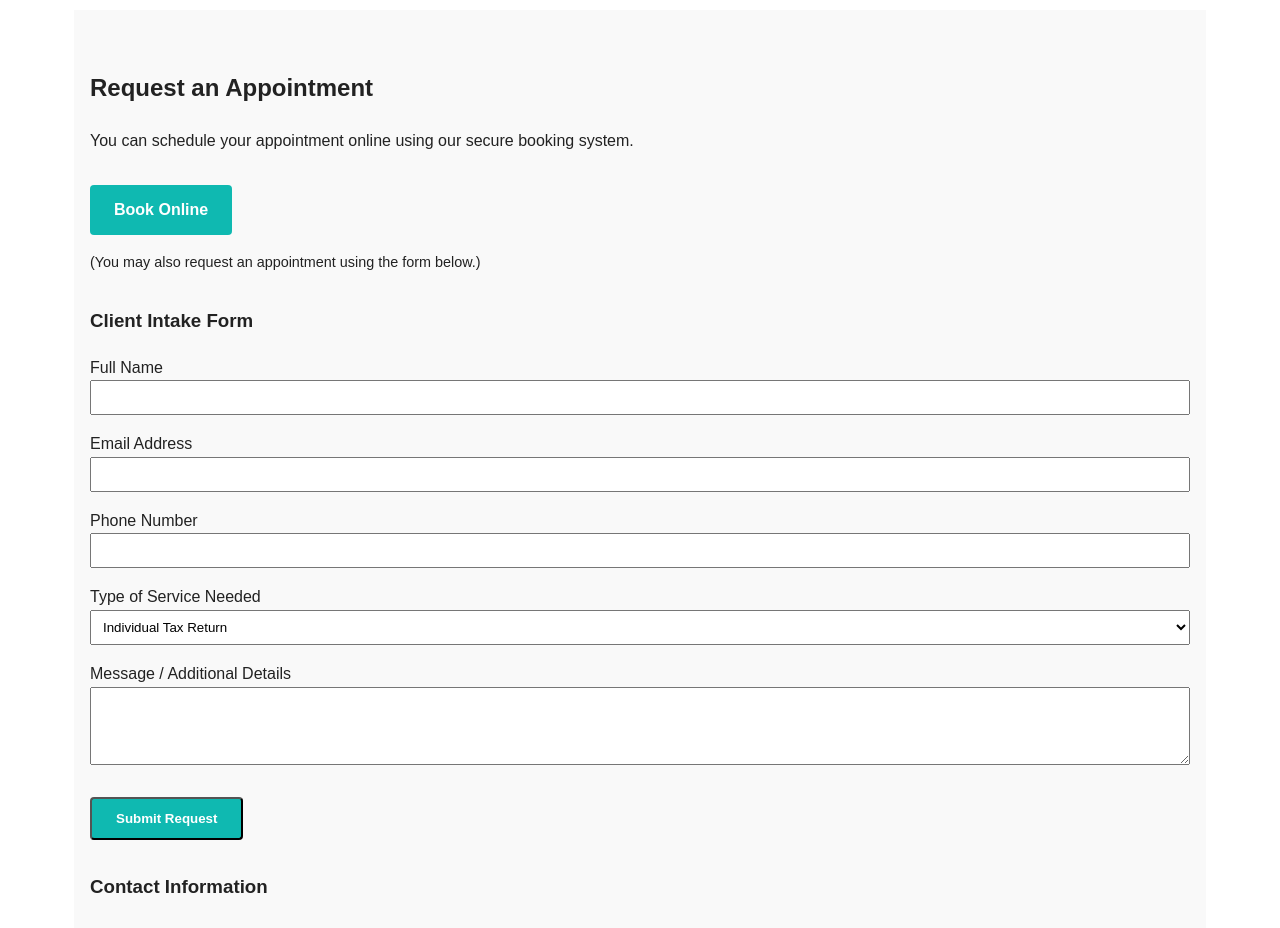
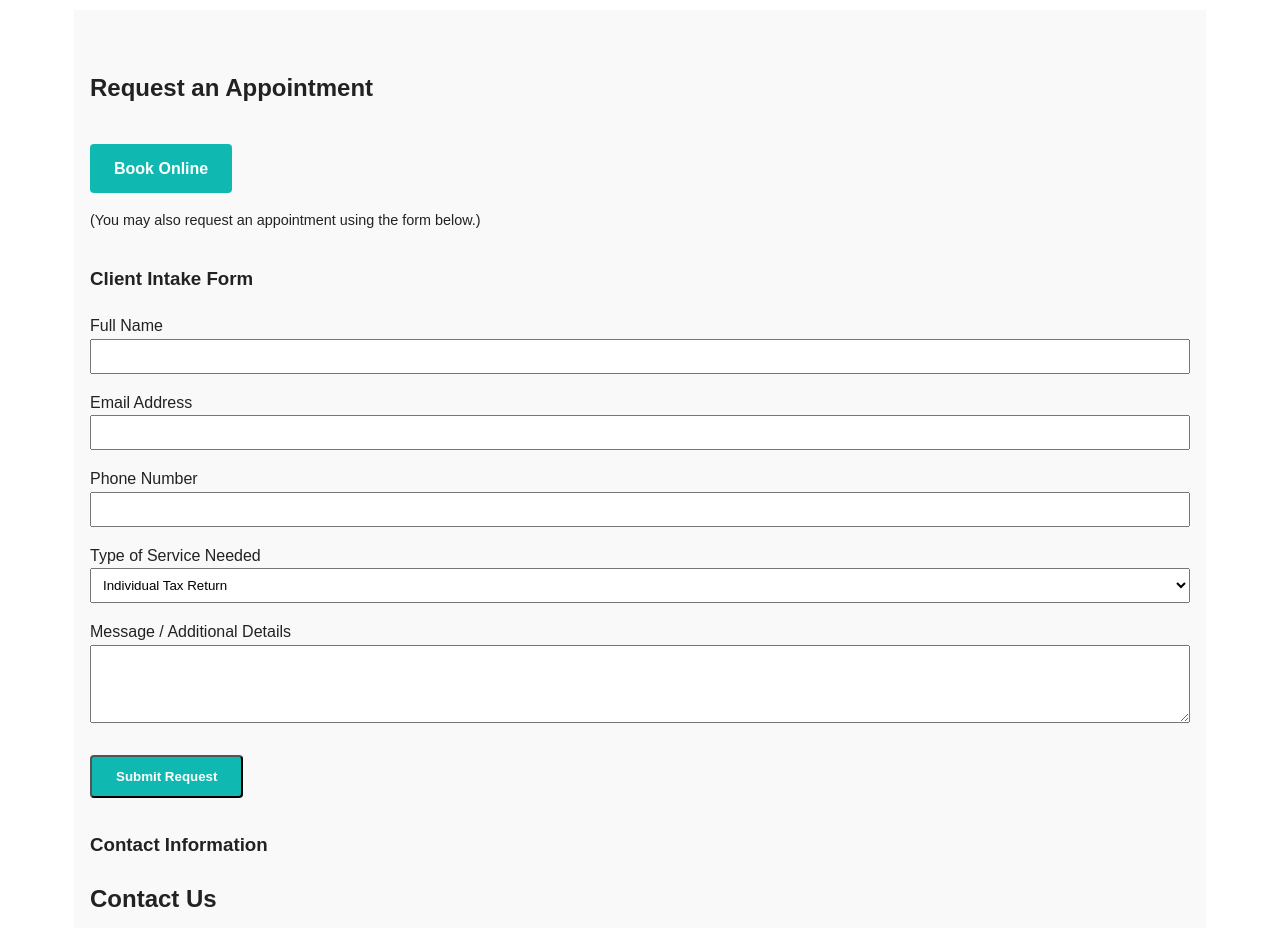
Before and after one commit to keishahowell96-oss/aj-tax-services-, a plain HTML site: page index.html in a window 1280 px wide. Shown: the part 1100-2028 px from the top of the page. Drawn offline with Linux system fonts and the light colour scheme.

Commit message:
Update index.html

```diff
--- a/index.html
+++ b/index.html
@@ -149,7 +149,6 @@
   <section id="appointment" class="contact">
     <h2>Request an Appointment</h2>
     <p>
-      You can schedule your appointment online using our secure booking system.
     </p>
     <p>
       <a href="https://calendly.com/yourlink" target="_blank" class="btn">Book Online</a>
```
